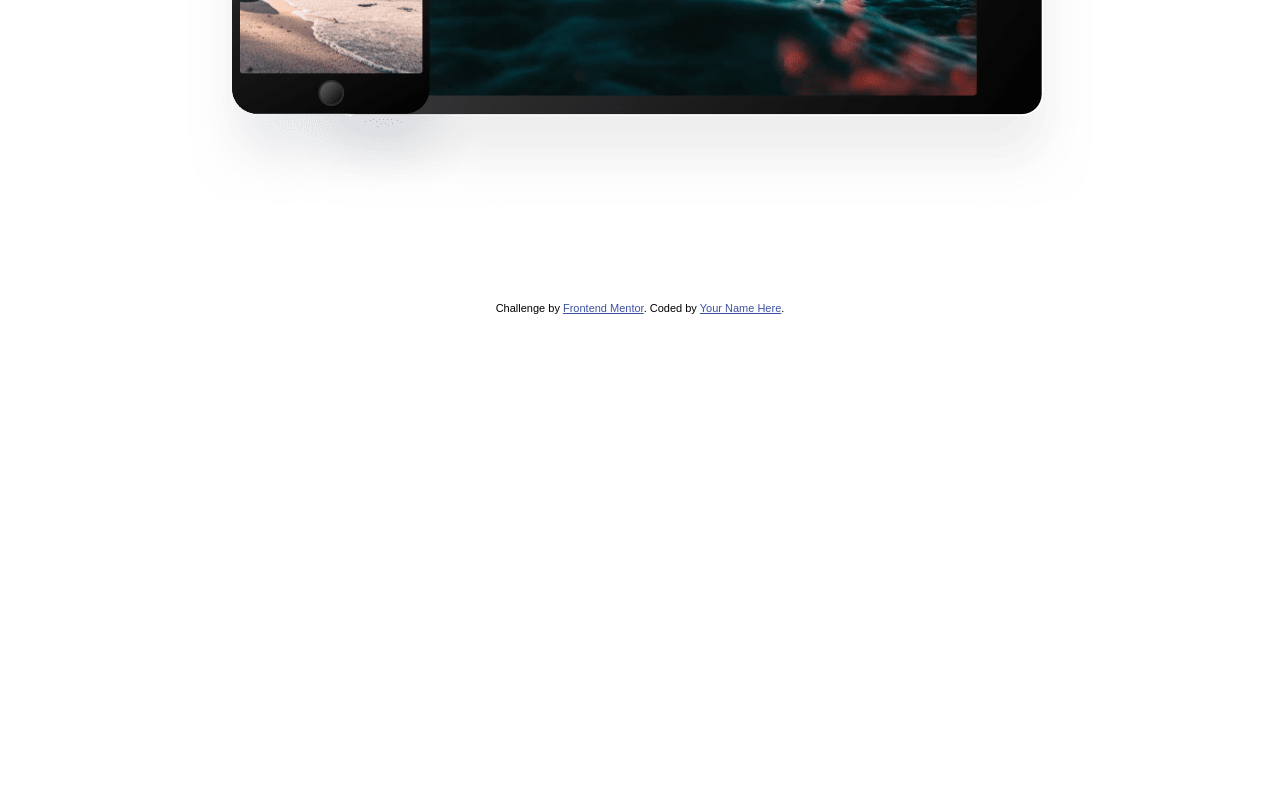
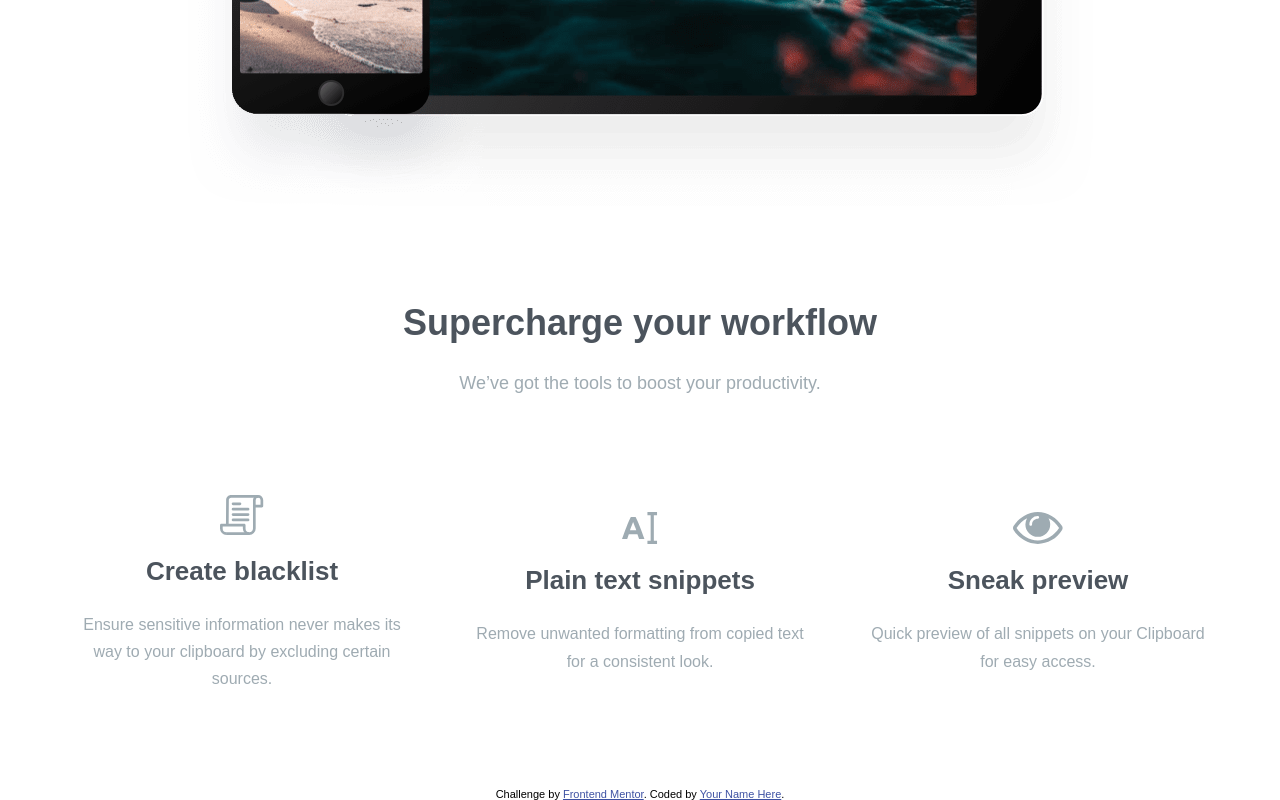
Before and after one commit to kacperkwinta/Clipboard-landing-page, a website: page index.html in a window 1280 px wide. Shown: the part 2338-3138 px from the top of the page. Before the commit the page ends 2652 px from the top, so only its background shows below. Drawn offline with Linux system fonts and the light colour scheme; a web font is replaced by a local one.

Commit message:
section tools done

```diff
--- a/index.html
+++ b/index.html
@@ -120,16 +120,48 @@
 				/>
 			</section>
 
-      <section class="section-tools"></section>
+			<section class="section-tools">
+				<div class="container-text">
+					<h2 class="heading-secondary marg-btm-s">
+						Supercharge your workflow
+					</h2>
+					<p class="paragraph marg-btm-b">
+						We’ve got the tools to boost your productivity.
+					</p>
+				</div>
+
+				<div class="wrapper">
+					<div class="tool">
+						<img src="images/icon-blacklist.svg" class="marg-btm-sx" alt="" />
+						<h3 class="heading-tertiary marg-btm-s">Create blacklist</h3>
+						<p class="paragraph paragraph--small">
+							Ensure sensitive information never makes its way to your clipboard
+							by excluding certain sources.
+						</p>
+					</div>
+
+					<div class="tool">
+						<img src="images/icon-text.svg" class="marg-btm-sx" alt="" />
+						<h3 class="heading-tertiary marg-btm-s">Plain text snippets</h3>
+						<p class="paragraph paragraph--small">
+							Remove unwanted formatting from copied text for a consistent look.
+						</p>
+					</div>
+
+					<div class="tool">
+						<img src="images/icon-preview.svg" class="marg-btm-sx" alt="" />
+						<h3 class="heading-tertiary marg-btm-s">Sneak preview</h3>
+						<p class="paragraph paragraph--small">
+							Quick preview of all snippets on your Clipboard for easy access.
+						</p>
+					</div>
+				</div>
+			</section>
 		</main>
 
 		<!--
-		        Supercharge your workflow
-		We’ve got the tools to boost your productivity. Create blacklists Ensure
-		sensitive information never makes its way to your clipboard by excluding
-		certain sources. Plain text snippets Remove unwanted formatting from copied
-		text for a consistent look. Sneak preview Quick preview of all snippets on
-		your Clipboard for easy access. Clipboard for iOS and Mac OS Available for
+
+		      Clipboard for iOS and Mac OS Available for
 		free on the App Store. Download for Mac or iOS, sync with iCloud and you’re
 		ready to start adding to your clipboard. Download for iOS Download for Mac
 		FAQs Contact Us Privacy Policy Press Kit Install Guide -->
--- a/sass/base/_utility.scss
+++ b/sass/base/_utility.scss
@@ -1,3 +1,7 @@
+.marg-btm-sx {
+	margin-bottom: 1.6rem;
+}
+
 .marg-btm-s {
 	margin-bottom: 2.4rem;
 }
--- a/sass/pages/_home.scss
+++ b/sass/pages/_home.scss
@@ -53,5 +53,22 @@ body {
 	}
 }
 
+.section-tools {
+	padding: 0 0 9.6rem 0;
+	margin: 0 auto;
+
+	.wrapper {
+		display: flex;
+		align-items: center;
+		justify-content: center;
+		gap: 4.8rem;
+
+		.tool {
+			text-align: center;
+			max-width: 35rem;
+		}
+	}
+}
+
 // SPACING SYSTEM (px)
 // 2 / 4 / 8 / 12 / 16 / 24 / 32 / 48 / 64 / 80 / 96 / 128
```
Also changed, not shown: css/style.css.
